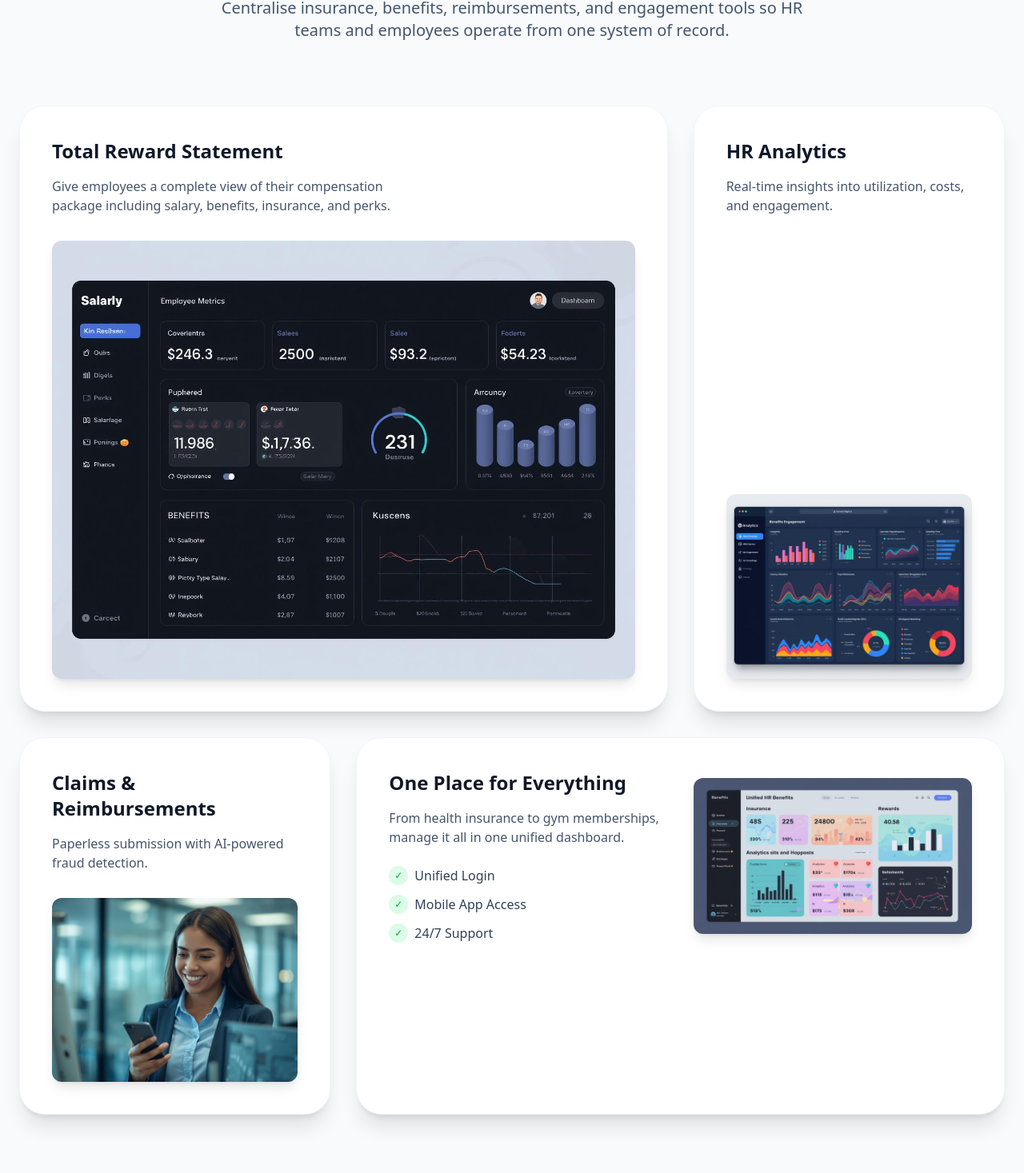
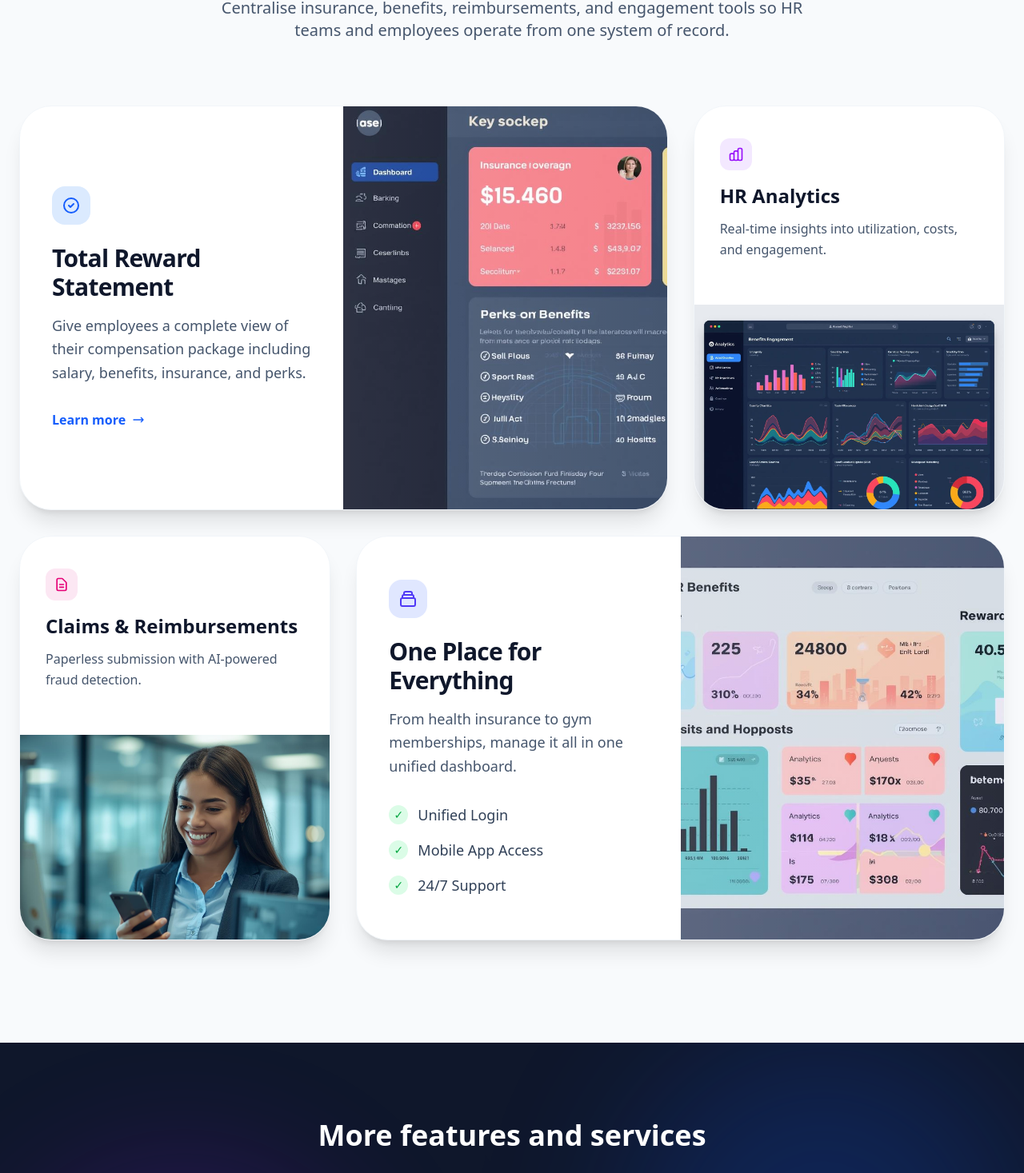
Before and after one commit to sanjaisinghraj/benefitnest-frontend, a Next.js app: page / in a window 1280 px wide. Shown: the part 1330-2797 px from the top of the page at 80% size. Built offline with nearby package versions, Linux system fonts and the light colour scheme; no server answers.

Commit message:
all changes

```diff
--- a/app/page.tsx
+++ b/app/page.tsx
@@ -15,10 +15,25 @@ export default function Page() {
       setScrolled(window.scrollY > 50);
     };
 
+    const observer = new IntersectionObserver(
+      (entries) => {
+        entries.forEach((entry) => {
+          if (entry.isIntersecting) {
+            entry.target.classList.add("in-view");
+          }
+        });
+      },
+      { threshold: 0.1 }
+    );
+
+    const elements = document.querySelectorAll(".reveal-on-scroll");
+    elements.forEach((el) => observer.observe(el));
+
     window.addEventListener("scroll", handleScroll);
     return () => {
       clearTimeout(timer);
       window.removeEventListener("scroll", handleScroll);
+      elements.forEach((el) => observer.unobserve(el));
     };
   }, []);
 
@@ -75,6 +90,38 @@ export default function Page() {
         .animate-ticker {
           animation: ticker 30s linear infinite;
         }
+
+        /* SCROLL REVEAL ANIMATIONS */
+        .reveal-on-scroll {
+          opacity: 0;
+          transition: all 1s cubic-bezier(0.5, 0, 0, 1);
+        }
+
+        .reveal-flip {
+          transform: perspective(1000px) rotateY(30deg) translateY(50px);
+        }
+
+        .reveal-flip.in-view {
+          opacity: 1;
+          transform: perspective(1000px) rotateY(0deg) translateY(0);
+        }
+
+        .reveal-pop {
+          transform: scale(0.8) translateY(30px);
+        }
+
+        .reveal-pop.in-view {
+          opacity: 1;
+          transform: scale(1) translateY(0);
+        }
+
+        .card-3d-hover {
+          transition: transform 0.5s;
+          transform-style: preserve-3d;
+        }
+        .card-3d-hover:hover {
+          transform: translateY(-10px) rotateX(5deg);
+        }
       `}</style>
 
       {/* BACKGROUND BLOBS */}
@@ -114,9 +161,6 @@ export default function Page() {
                 className="h-10 relative z-10"
               />
             </div>
-            <span className={`font-bold text-xl tracking-tight ${scrolled ? 'text-slate-900' : 'text-slate-900'}`}>
-              BenefitNest
-            </span>
           </a>
 
           {/* DESKTOP MENU */}
@@ -124,34 +168,68 @@ export default function Page() {
             {[
               {
                 name: "Platform",
-                items: ["Employee Portal", "Admin Dashboard", "Claims Engine"],
+                items: [
+                  { label: "Employee Portal", emoji: "💻", desc: "Self-service hub" },
+                  { label: "Admin Dashboard", emoji: "🎛️", desc: "Central control" },
+                  { label: "Claims Engine", emoji: "⚙️", desc: "Automated processing" },
+                ]
               },
               {
                 name: "Features",
-                items: ["Enrollments", "Claims", "Analytics", "AI Support"],
+                items: [
+                  { label: "Enrollments", emoji: "📝", desc: "Easy onboarding" },
+                  { label: "Claims", emoji: "🏥", desc: "Fast settlements" },
+                  { label: "Analytics", emoji: "📊", desc: "Data insights" },
+                  { label: "AI Support", emoji: "🤖", desc: "24/7 assistance" },
+                ]
               },
-              { name: "Services", items: ["Implementation", "Support"] },
-              { name: "Resources", items: ["Guides", "Reports"] },
+              {
+                name: "Services",
+                items: [
+                  { label: "Implementation", emoji: "🚀", desc: "Quick setup" },
+                  { label: "Support", emoji: "🤝", desc: "Expert help" },
+                ]
+              },
+              {
+                name: "Resources",
+                items: [
+                  { label: "Guides", emoji: "📚", desc: "Best practices" },
+                  { label: "Reports", emoji: "📑", desc: "Industry trends" },
+                ]
+              },
             ].map((menu) => (
               <div key={menu.name} className="relative group">
-                <button className="flex items-center gap-1 font-medium text-slate-600 hover:text-blue-600 transition py-2">
+                <button className="flex items-center gap-1.5 font-semibold text-slate-600 hover:text-blue-600 transition-all duration-300 py-2 group-hover:scale-105">
                   {menu.name}
-                  <svg className="w-4 h-4 transition-transform group-hover:rotate-180" fill="none" viewBox="0 0 24 24" stroke="currentColor">
+                  <svg className="w-4 h-4 transition-transform duration-300 group-hover:rotate-180 text-slate-400 group-hover:text-blue-500" fill="none" viewBox="0 0 24 24" stroke="currentColor">
                     <path strokeLinecap="round" strokeLinejoin="round" strokeWidth={2} d="M19 9l-7 7-7-7" />
                   </svg>
                 </button>
 
                 {/* MEGA MENU DROPDOWN */}
-                <div className="absolute top-full left-1/2 -translate-x-1/2 mt-2 w-64 bg-white/90 backdrop-blur-xl rounded-2xl shadow-2xl border border-white/50 p-2 opacity-0 translate-y-2 pointer-events-none group-hover:opacity-100 group-hover:translate-y-0 group-hover:pointer-events-auto transition-all duration-200">
-                  {menu.items.map((item) => (
+                <div className="absolute top-full left-1/2 -translate-x-1/2 mt-4 w-72 bg-white/80 backdrop-blur-2xl rounded-3xl shadow-[0_20px_60px_-15px_rgba(0,0,0,0.15)] border border-white/60 p-3 opacity-0 translate-y-4 scale-95 pointer-events-none group-hover:opacity-100 group-hover:translate-y-0 group-hover:scale-100 group-hover:pointer-events-auto transition-all duration-300 ease-[cubic-bezier(0.2,0.8,0.2,1)] origin-top z-50">
+                  <div className="absolute -top-2 left-1/2 -translate-x-1/2 w-4 h-4 bg-white/80 backdrop-blur-2xl rotate-45 border-t border-l border-white/60"></div>
+                  <div className="relative flex flex-col gap-1">
+                    {menu.items.map((item, idx) => (
                       <a
-                      key={item}
+                        key={item.label}
                         href="#"
-                      className="block px-4 py-3 rounded-xl hover:bg-blue-50 text-sm font-medium text-slate-700 hover:text-blue-700 transition-colors"
+                        className="group/item flex items-center gap-4 px-4 py-3 rounded-2xl hover:bg-white hover:shadow-lg hover:shadow-blue-100/50 transition-all duration-300 border border-transparent hover:border-blue-50"
+                        style={{ transitionDelay: `${idx * 50}ms` }}
                       >
-                      {item}
+                        <span className="text-2xl filter drop-shadow-sm group-hover/item:scale-110 transition-transform duration-300">{item.emoji}</span>
+                        <div>
+                          <p className="text-sm font-bold text-slate-800 group-hover/item:text-blue-600 transition-colors">{item.label}</p>
+                          <p className="text-[11px] font-medium text-slate-400 group-hover/item:text-slate-500 transition-colors">{item.desc}</p>
+                        </div>
+                        <div className="ml-auto opacity-0 -translate-x-2 group-hover/item:opacity-100 group-hover/item:translate-x-0 transition-all duration-300">
+                           <svg className="w-4 h-4 text-blue-400" fill="none" viewBox="0 0 24 24" stroke="currentColor">
+                             <path strokeLinecap="round" strokeLinejoin="round" strokeWidth={2} d="M9 5l7 7-7 7" />
+                           </svg>
+                        </div>
                       </a>
                     ))}
+                  </div>
                 </div>
               </div>
             ))}
@@ -283,57 +361,88 @@ export default function Page() {
             </div>
 
             <div className="grid grid-cols-1 md:grid-cols-3 gap-8">
-              {/* Feature 1 (Large) */}
-              <div className="md:col-span-2 group relative bg-white rounded-[2rem] shadow-xl hover:shadow-2xl transition-all duration-300 overflow-hidden border border-slate-100">
+              {/* Feature 1 (Large - Total Reward) */}
+              <div className="md:col-span-2 group relative bg-white rounded-[2.5rem] shadow-xl hover:shadow-2xl transition-all duration-300 overflow-hidden border border-slate-100">
                 <div className="absolute inset-0 bg-gradient-to-br from-blue-50 to-transparent opacity-0 group-hover:opacity-100 transition-opacity"></div>
-                <div className="p-10 relative z-10">
-                  <h3 className="text-2xl font-bold mb-4">Total Reward Statement</h3>
-                  <p className="text-slate-600 mb-8 max-w-md">Give employees a complete view of their compensation package including salary, benefits, insurance, and perks.</p>
-                  <img src="/images/marketing/feature-total-reward.jpg" className="w-full rounded-xl shadow-lg transform group-hover:scale-[1.02] transition-transform duration-500" alt="Total Reward" />
+                <div className="relative z-10 grid md:grid-cols-2 h-full">
+                  <div className="p-10 flex flex-col justify-center">
+                    <div className="mb-6 inline-flex items-center justify-center w-12 h-12 rounded-2xl bg-blue-100 text-blue-600">
+                      <svg className="w-6 h-6" fill="none" viewBox="0 0 24 24" stroke="currentColor"><path strokeLinecap="round" strokeLinejoin="round" strokeWidth={2} d="M9 12l2 2 4-4m6 2a9 9 0 11-18 0 9 9 0 0118 0z" /></svg>
                     </div>
+                    <h3 className="text-3xl font-bold mb-4 text-slate-900 tracking-tight">Total Reward Statement</h3>
+                    <p className="text-slate-600 mb-8 text-lg leading-relaxed">Give employees a complete view of their compensation package including salary, benefits, insurance, and perks.</p>
+                    <a href="#" className="inline-flex items-center font-semibold text-blue-600 hover:text-blue-700 transition-colors">
+                      Learn more <svg className="w-4 h-4 ml-2 group-hover:translate-x-1 transition-transform" fill="none" viewBox="0 0 24 24" stroke="currentColor"><path strokeLinecap="round" strokeLinejoin="round" strokeWidth={2} d="M17 8l4 4m0 0l-4 4m4-4H3" /></svg>
+                    </a>
                   </div>
-
-              {/* Feature 2 */}
-              <div className="group relative bg-white rounded-[2rem] shadow-xl hover:shadow-2xl transition-all duration-300 overflow-hidden border border-slate-100">
-                <div className="absolute inset-0 bg-gradient-to-br from-purple-50 to-transparent opacity-0 group-hover:opacity-100 transition-opacity"></div>
-                <div className="p-10 relative z-10 h-full flex flex-col">
-                  <h3 className="text-2xl font-bold mb-4">HR Analytics</h3>
-                  <p className="text-slate-600 mb-8">Real-time insights into utilization, costs, and engagement.</p>
-                  <div className="mt-auto">
-                    <img src="/images/marketing/feature-insights.jpg" className="w-full rounded-xl shadow-lg transform group-hover:scale-[1.02] transition-transform duration-500" alt="Analytics" />
+                  <div className="relative h-full min-h-[320px] bg-slate-50 overflow-hidden">
+                    <img
+                      src="/images/marketing/Dashboard showing salary, insurance, perks, and benefits.jpg"
+                      className="absolute inset-0 w-full h-full object-cover object-left-top transform group-hover:scale-105 transition-transform duration-700"
+                      alt="Total Reward Dashboard"
+                    />
+                    <div className="absolute inset-0 bg-gradient-to-l from-transparent to-white/10 pointer-events-none"></div>
                   </div>
                 </div>
               </div>
 
-              {/* Feature 3 */}
-              <div className="group relative bg-white rounded-[2rem] shadow-xl hover:shadow-2xl transition-all duration-300 overflow-hidden border border-slate-100">
-                 <div className="absolute inset-0 bg-gradient-to-br from-pink-50 to-transparent opacity-0 group-hover:opacity-100 transition-opacity"></div>
-                 <div className="p-10 relative z-10 h-full flex flex-col">
-                  <h3 className="text-2xl font-bold mb-4">Claims & Reimbursements</h3>
-                  <p className="text-slate-600 mb-8">Paperless submission with AI-powered fraud detection.</p>
-                  <div className="mt-auto">
-                    <img src="/images/marketing/feature-reimbursement.jpg" className="w-full rounded-xl shadow-lg transform group-hover:scale-[1.02] transition-transform duration-500" alt="Claims" />
+              {/* Feature 2 (HR Analytics) */}
+              <div className="group relative bg-white rounded-[2.5rem] shadow-xl hover:shadow-2xl transition-all duration-300 overflow-hidden border border-slate-100 flex flex-col">
+                <div className="absolute inset-0 bg-gradient-to-br from-purple-50 to-transparent opacity-0 group-hover:opacity-100 transition-opacity"></div>
+                <div className="p-8 pt-10 relative z-10">
+                  <div className="mb-4 inline-flex items-center justify-center w-10 h-10 rounded-xl bg-purple-100 text-purple-600">
+                     <svg className="w-5 h-5" fill="none" viewBox="0 0 24 24" stroke="currentColor"><path strokeLinecap="round" strokeLinejoin="round" strokeWidth={2} d="M9 19v-6a2 2 0 00-2-2H5a2 2 0 00-2 2v6a2 2 0 002 2h2a2 2 0 002-2zm0 0V9a2 2 0 012-2h2a2 2 0 012 2v10m-6 0a2 2 0 002 2h2a2 2 0 002-2m0 0V5a2 2 0 012-2h2a2 2 0 012 2v14a2 2 0 01-2 2h-2a2 2 0 01-2-2z" /></svg>
                   </div>
+                  <h3 className="text-2xl font-bold mb-3 text-slate-900">HR Analytics</h3>
+                  <p className="text-slate-600 text-base mb-6 leading-relaxed">Real-time insights into utilization, costs, and engagement.</p>
+                </div>
+                <div className="mt-auto relative h-64 w-full overflow-hidden bg-slate-50">
+                  <img src="/images/marketing/feature-insights.jpg" className="w-full h-full object-cover object-top transform group-hover:scale-110 transition-transform duration-700" alt="Analytics" />
                 </div>
               </div>
 
-               {/* Feature 4 (Large) */}
-               <div className="md:col-span-2 group relative bg-white rounded-[2rem] shadow-xl hover:shadow-2xl transition-all duration-300 overflow-hidden border border-slate-100">
+              {/* Feature 3 (Claims) */}
+              <div className="group relative bg-white rounded-[2.5rem] shadow-xl hover:shadow-2xl transition-all duration-300 overflow-hidden border border-slate-100 flex flex-col">
+                 <div className="absolute inset-0 bg-gradient-to-br from-pink-50 to-transparent opacity-0 group-hover:opacity-100 transition-opacity"></div>
+                 <div className="p-8 pt-10 relative z-10">
+                  <div className="mb-4 inline-flex items-center justify-center w-10 h-10 rounded-xl bg-pink-100 text-pink-600">
+                     <svg className="w-5 h-5" fill="none" viewBox="0 0 24 24" stroke="currentColor"><path strokeLinecap="round" strokeLinejoin="round" strokeWidth={2} d="M9 12h6m-6 4h6m2 5H7a2 2 0 01-2-2V5a2 2 0 012-2h5.586a1 1 0 01.707.293l5.414 5.414a1 1 0 01.293.707V19a2 2 0 01-2 2z" /></svg>
+                  </div>
+                  <h3 className="text-2xl font-bold mb-3 text-slate-900">Claims & Reimbursements</h3>
+                  <p className="text-slate-600 text-base mb-6 leading-relaxed">Paperless submission with AI-powered fraud detection.</p>
+                </div>
+                 <div className="mt-auto relative h-64 w-full overflow-hidden bg-slate-50">
+                    <img src="/images/marketing/feature-reimbursement.jpg" className="w-full h-full object-cover object-top transform group-hover:scale-110 transition-transform duration-700" alt="Claims" />
+                  </div>
+              </div>
+
+               {/* Feature 4 (Large - One Place) */}
+               <div className="md:col-span-2 group relative bg-white rounded-[2.5rem] shadow-xl hover:shadow-2xl transition-all duration-300 overflow-hidden border border-slate-100">
                 <div className="absolute inset-0 bg-gradient-to-br from-indigo-50 to-transparent opacity-0 group-hover:opacity-100 transition-opacity"></div>
-                <div className="p-10 relative z-10 grid md:grid-cols-2 gap-8 items-center">
-                  <div>
-                    <h3 className="text-2xl font-bold mb-4">One Place for Everything</h3>
-                    <p className="text-slate-600 mb-6">From health insurance to gym memberships, manage it all in one unified dashboard.</p>
-                    <ul className="space-y-3">
+                <div className="relative z-10 grid md:grid-cols-2 h-full">
+                  <div className="p-10 flex flex-col justify-center">
+                     <div className="mb-6 inline-flex items-center justify-center w-12 h-12 rounded-2xl bg-indigo-100 text-indigo-600">
+                       <svg className="w-6 h-6" fill="none" viewBox="0 0 24 24" stroke="currentColor"><path strokeLinecap="round" strokeLinejoin="round" strokeWidth={2} d="M19 11H5m14 0a2 2 0 012 2v6a2 2 0 01-2 2H5a2 2 0 01-2-2v-6a2 2 0 012-2m14 0V9a2 2 0 00-2-2M5 11V9a2 2 0 012-2m0 0V5a2 2 0 012-2h6a2 2 0 012 2v2M7 7h10" /></svg>
+                     </div>
+                    <h3 className="text-3xl font-bold mb-4 text-slate-900 tracking-tight">One Place for Everything</h3>
+                    <p className="text-slate-600 mb-8 text-lg leading-relaxed">From health insurance to gym memberships, manage it all in one unified dashboard.</p>
+                    <ul className="space-y-4">
                       {['Unified Login', 'Mobile App Access', '24/7 Support'].map(item => (
-                        <li key={item} className="flex items-center gap-2 text-slate-700 font-medium">
-                          <span className="w-6 h-6 rounded-full bg-green-100 text-green-600 flex items-center justify-center text-xs">✓</span>
+                        <li key={item} className="flex items-center gap-3 text-slate-700 font-medium text-lg">
+                          <span className="w-6 h-6 rounded-full bg-green-100 text-green-600 flex items-center justify-center text-sm">✓</span>
                           {item}
                         </li>
                       ))}
                     </ul>
                   </div>
-                  <img src="/images/marketing/feature-oneplace.jpg" className="w-full rounded-xl shadow-lg transform group-hover:scale-[1.02] transition-transform duration-500" alt="One Place" />
+                  <div className="relative h-full min-h-[350px] bg-slate-50 overflow-hidden">
+                    <img
+                      src="/images/marketing/feature-oneplace.jpg"
+                      className="absolute inset-0 w-full h-full object-cover object-center transform group-hover:scale-105 transition-transform duration-700"
+                      alt="One Place Dashboard"
+                    />
+                     <div className="absolute inset-0 bg-gradient-to-l from-transparent to-white/10 pointer-events-none"></div>
+                  </div>
                 </div>
               </div>
             </div>
@@ -357,8 +466,12 @@ export default function Page() {
                 { img: "feature-comms.jpg", title: "Communications", desc: "Automated emails, WhatsApp alerts, and push notifications." },
                 { img: "feature-support.jpg", title: "Expert Support", desc: "Dedicated account managers and 24/7 helpdesk." },
                 { img: "feature-consulting.jpg", title: "Consulting", desc: "Strategic benefits advisory and plan design." },
-              ].map((item) => (
-                <div key={item.title} className="bg-white/10 backdrop-blur-lg border border-white/10 rounded-2xl p-6 hover:bg-white/20 transition-all duration-300 group">
+              ].map((item, index) => (
+                <div
+                  key={item.title}
+                  className="bg-white/10 backdrop-blur-lg border border-white/10 rounded-2xl p-6 hover:bg-white/20 transition-all duration-300 group reveal-on-scroll reveal-flip"
+                  style={{ transitionDelay: `${index * 150}ms` }}
+                >
                   <div className="h-40 mb-6 overflow-hidden rounded-xl">
                     <img src={`/images/marketing/${item.img}`} className="w-full h-full object-cover transform group-hover:scale-110 transition-transform duration-500" alt={item.title} />
                   </div>
@@ -384,10 +497,17 @@ export default function Page() {
                   { img: "overview-recognition.jpg", title: "Recognition" },
                   { img: "overview-mobile.jpg", title: "Mobile" },
                   { img: "overview-ai.jpg", title: "AI Assistant" },
-               ].map((item) => (
-                 <div key={item.title} className="bg-white rounded-2xl p-6 shadow-sm hover:shadow-xl hover:-translate-y-2 transition-all duration-300 border border-slate-100 flex flex-col items-center">
-                    <img src={`/images/marketing/${item.img}`} className="h-16 w-auto object-contain mb-4" alt={item.title} />
-                    <h5 className="font-bold text-slate-700">{item.title}</h5>
+               ].map((item, index) => (
+                 <div
+                   key={item.title}
+                   className="bg-white rounded-2xl p-6 shadow-sm hover:shadow-2xl hover:-translate-y-2 transition-all duration-300 border border-slate-100 flex flex-col items-center group card-3d-hover reveal-on-scroll reveal-pop"
+                   style={{ transitionDelay: `${index * 100}ms` }}
+                 >
+                    <div className="relative mb-4">
+                      <div className="absolute inset-0 bg-blue-100 rounded-full blur-xl opacity-0 group-hover:opacity-60 transition-opacity duration-500"></div>
+                      <img src={`/images/marketing/${item.img}`} className="h-16 w-auto object-contain relative z-10 transform group-hover:scale-110 transition-transform duration-500" alt={item.title} />
+                    </div>
+                    <h5 className="font-bold text-slate-700 group-hover:text-blue-600 transition-colors">{item.title}</h5>
                  </div>
                ))}
              </div>
@@ -425,11 +545,10 @@ export default function Page() {
 
         {/* FOOTER */}
         <footer className="bg-slate-950 text-slate-400 py-16 border-t border-slate-900">
-          <div className="max-w-7xl mx-auto px-6 grid md:grid-cols-4 gap-12 mb-12">
+          <div className="max-w-7xl mx-auto px-6 grid md:grid-cols-3 gap-12 mb-12">
             <div>
               <div className="flex items-center gap-2 mb-6">
                 <img src="/images/marketing/logo.png" alt="BenefitNest" className="h-8 grayscale opacity-50" />
-                <span className="font-bold text-slate-200 text-lg">BenefitNest</span>
               </div>
               <p className="text-sm leading-relaxed">
                 The most comprehensive employee benefits platform for modern organizations.
@@ -437,9 +556,8 @@ export default function Page() {
             </div>
 
             {[
-              { title: "Platform", links: ["Employee Portal", "Admin Dashboard", "Claims Engine", "Analytics"] },
-              { title: "Company", links: ["About Us", "Careers", "Press", "Contact"] },
-              { title: "Legal", links: ["Privacy Policy", "Terms of Service", "Security", "Compliance"] },
+              { title: "Company", links: ["Contact", "About Us"] },
+              { title: "Legal", links: ["Privacy Policy", "Terms & Conditions", "Security"] },
             ].map((col) => (
               <div key={col.title}>
                 <h4 className="text-slate-200 font-bold mb-6">{col.title}</h4>
```
Also changed, not shown: app/rewards/page.tsx (+42 -17 lines). Lines whose indentation alone changed are shown as unchanged.
